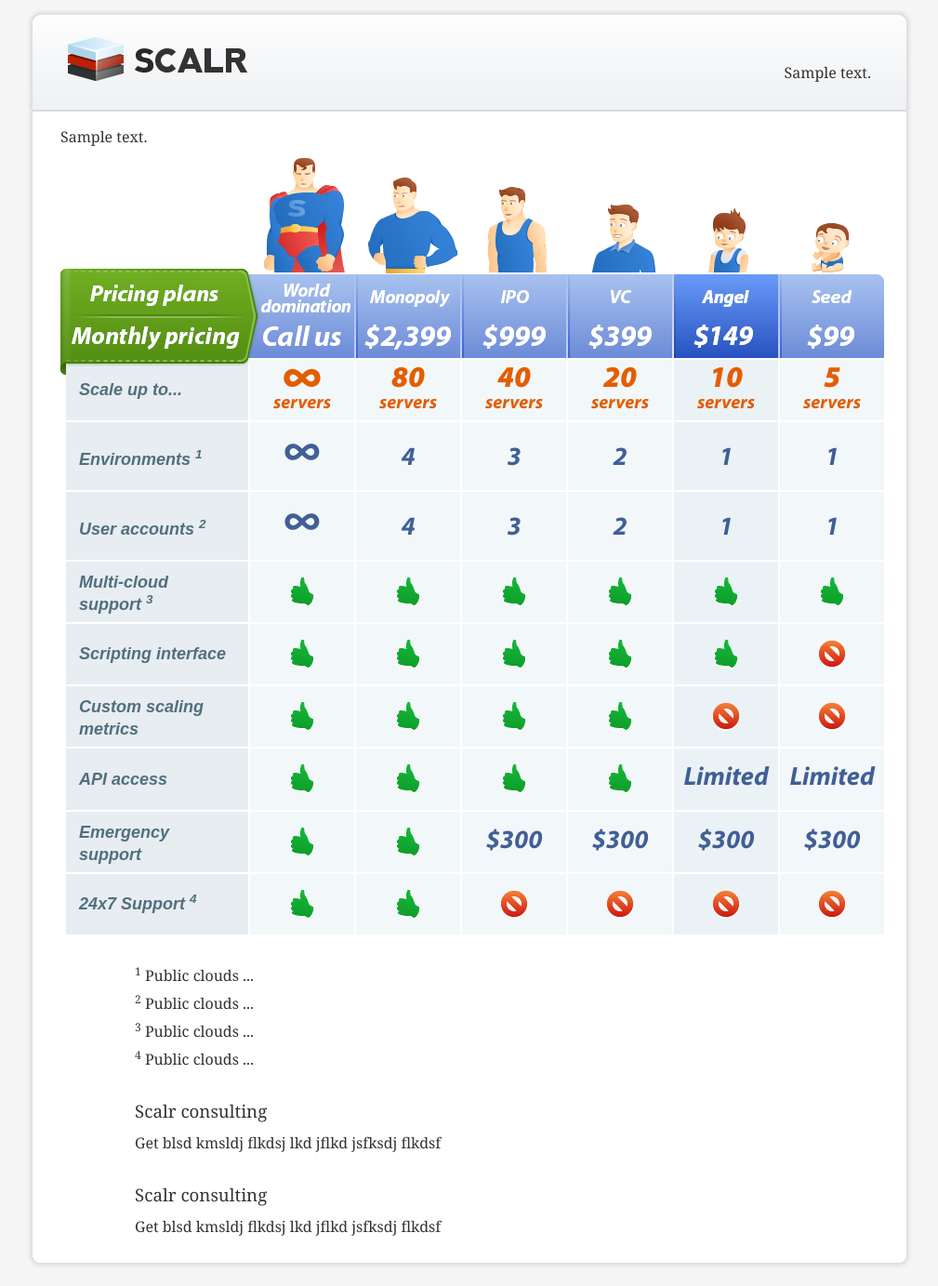
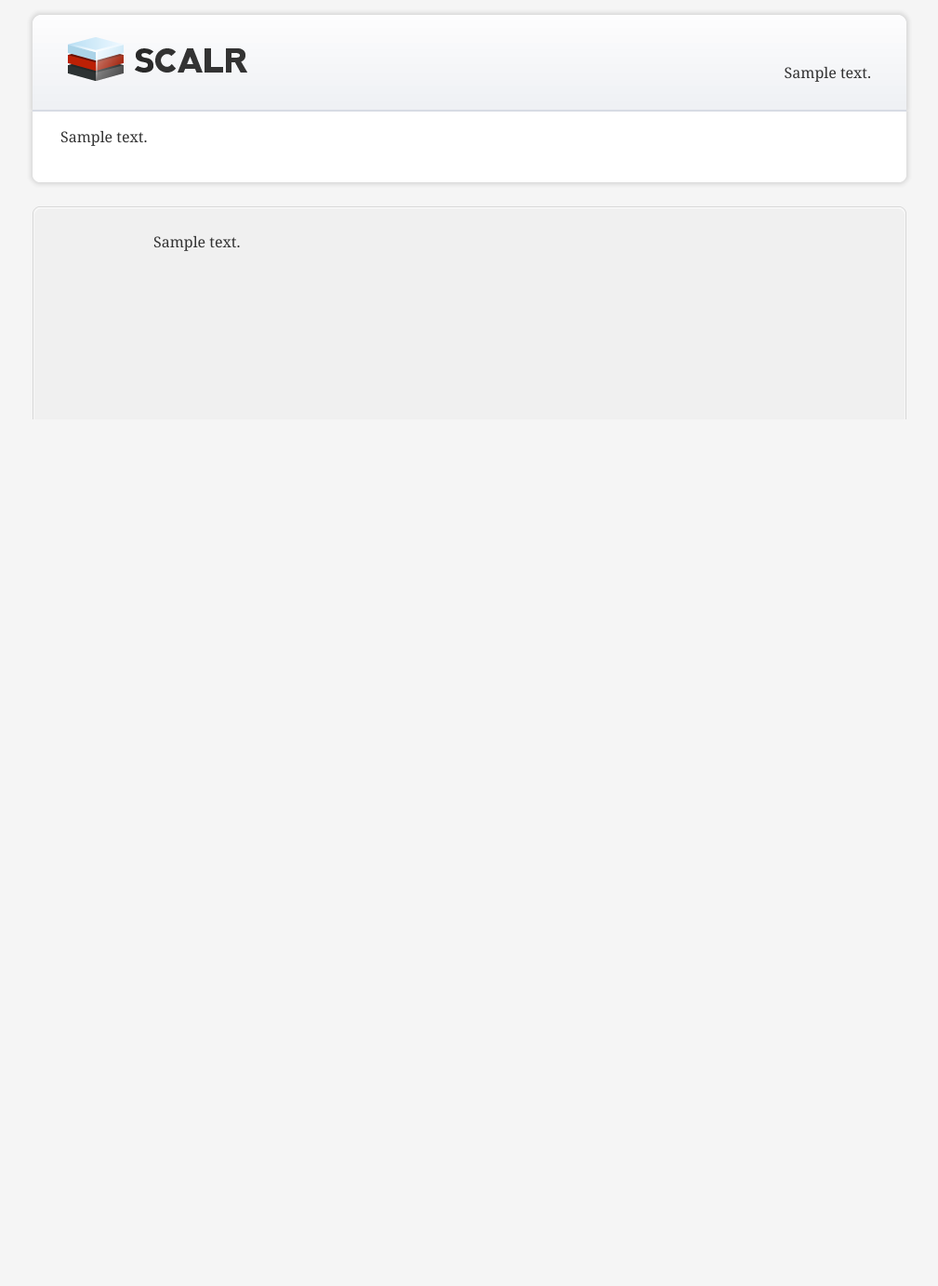
Before and after one commit to qpleple/wordpress-theme-scalr-website, a WordPress theme: template pricing.php in a window 1280 px wide. Shown: the top 1383 px of the page at 93% size, without its empty margins (135-1144 px from the left). After the commit the page ends 451 px from the top, so only its background shows below. Run offline with PHP 8.4 and a stand-in for WordPress, Linux system fonts and the light colour scheme; the site name, menu and one post (Sample post) are stand-ins, and other content is empty.

Commit message:
removed pricing page content (moved to cms)

```diff
--- a/pricing.php
+++ b/pricing.php
@@ -8,109 +8,6 @@
 <div id="page-content" class="page-content-pricing">
 	<?php while(have_posts()) : the_post(); ?>
 	    <?php the_content(); ?>
-
-
-        <div id="top-table-pricing"></div>
-        <div style="clear:both"></div>
-        <table id="table-pricing">
-            <tr class="servers">
-                <td class="first">Scale up to...</td>
-                <td class="server"><div class="number"><span class="infin">&infin;</span></div>servers</td>
-                <td class="server"><div class="number">80</div>servers</td>
-                <td class="server"><div class="number">40</div>servers</td>
-                <td class="server"><div class="number">20</div>servers</td>
-                <td class="server hilight"><div class="number">10</div>servers</td>
-                <td class="server"><div class="number">5</div>servers</td>
-            </tr>
-            <tr>
-                <td class="first">Environments <sup>1</sup></td>
-                <td><span class="infin">&infin;</span></td>
-                <td>4</td>
-                <td>3</td>
-                <td>2</td>
-                <td class="hilight">1</td>
-                <td>1</td>
-            </tr>
-            <tr>
-                <td class="first">User accounts <sup>2</sup></td>
-                <td><span class="infin">&infin;</span></td>
-                <td>4</td>
-                <td>3</td>
-                <td>2</td>
-                <td class="hilight">1</td>
-                <td>1</td>
-            </tr>
-            <tr>
-                <td class="first two-lines">Multi-cloud<br>support <sup>3</sup></td>
-                <td class="yes"></td>
-                <td class="yes"></td>
-                <td class="yes"></td>
-                <td class="yes"></td>
-                <td class="yes hilight"></td>
-                <td class="yes"></td>
-            </tr>
-            <tr>
-                <td class="first">Scripting interface</td>
-                <td class="yes"></td>
-                <td class="yes"></td>
-                <td class="yes"></td>
-                <td class="yes"></td>
-                <td class="yes hilight"></td>
-                <td class="no"></td>
-            </tr>
-            <tr>
-                <td class="first two-lines">Custom scaling<br>metrics</td>
-                <td class="yes"></td>
-                <td class="yes"></td>
-                <td class="yes"></td>
-                <td class="yes"></td>
-                <td class="no hilight"></td>
-                <td class="no"></td>
-            </tr>
-            <tr>
-                <td class="first">API access</td>
-                <td class="yes"></td>
-                <td class="yes"></td>
-                <td class="yes"></td>
-                <td class="yes"></td>
-                <td class="hilight">Limited</td>
-                <td>Limited</td>
-            </tr>
-            <tr>
-                <td class="first two-lines">Emergency<br>support</td>
-                <td class="yes"></td>
-                <td class="yes"></td>
-                <td>$300</td>
-                <td>$300</td>
-                <td class="hilight">$300</td>
-                <td>$300</td>
-            </tr>
-            <tr>
-                <td class="first">24x7 Support <sup>4</sup></td>
-                <td class="yes"></td>
-                <td class="yes"></td>
-                <td class="no"></td>
-                <td class="no"></td>
-                <td class="no hilight"></td>
-                <td class="no"></td>
-            </tr>
-        </table>
-
-        <div id="princing-text">
-            <ul>
-                <li><sup>1</sup> Public clouds ...</li>
-                <li><sup>2</sup> Public clouds ...</li>
-                <li><sup>3</sup> Public clouds ...</li>
-                <li><sup>4</sup> Public clouds ...</li>
-            </ul>
-
-            <h3>Scalr consulting</h3>
-            Get blsd kmsldj flkdsj lkd jflkd jsfksdj flkdsf
-
-            <h3>Scalr consulting</h3>
-            Get blsd kmsldj flkdsj lkd jflkd jsfksdj flkdsf
-        </div>
-
 	<?php endwhile; ?>
 </div>
 <div id="page-bottom"></div>
```
